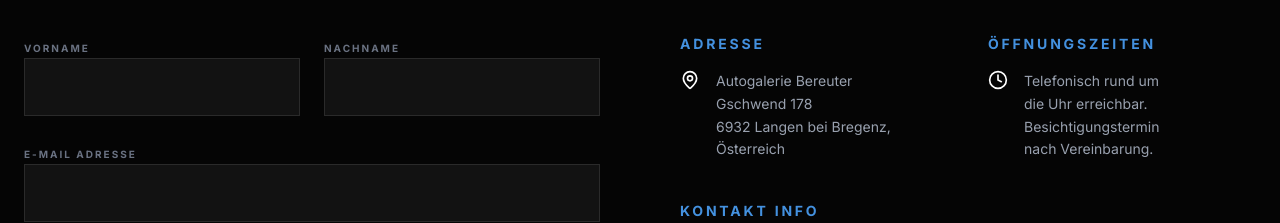
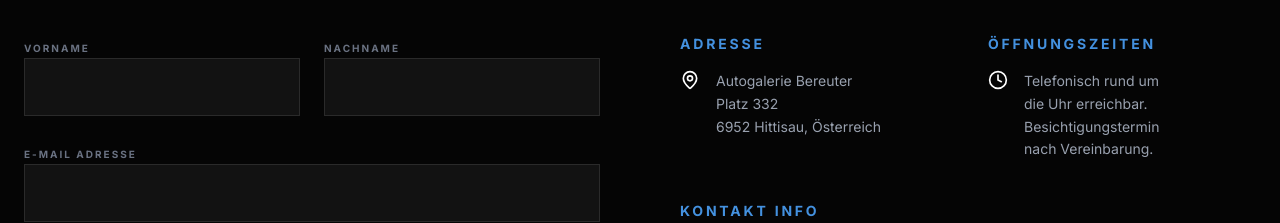
Before and after one commit to Autogalerie-Bereuter/Autogalerie-Bereuter, a React (Vite) app: page /kontakt in a window 1280 px wide. Shown: the part 338-561 px from the top of the page. Built offline with nearby package versions, Linux system fonts and the light colour scheme.

Commit message:
Update Kontakt.tsx

```diff
--- a/src/pages/Kontakt.tsx
+++ b/src/pages/Kontakt.tsx
@@ -165,8 +165,8 @@ export default function Kontakt() {
                   <MapPin className="text-white shrink-0" size={20} />
                   <p className="text-sm leading-relaxed">
                     Autogalerie Bereuter<br />
-                    Gschwend 178<br />
-                    6932 Langen bei Bregenz, Österreich
+                    Platz 332<br />
+                    6952 Hittisau, Österreich
                   </p>
                 </div>
               </div>
```
